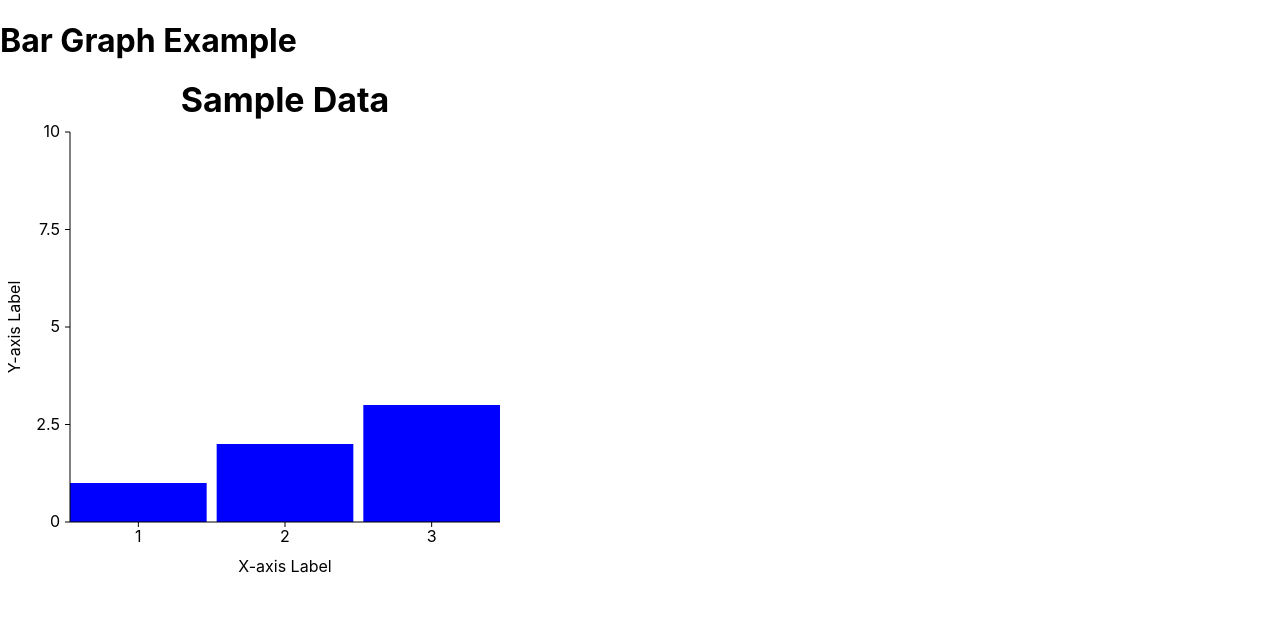
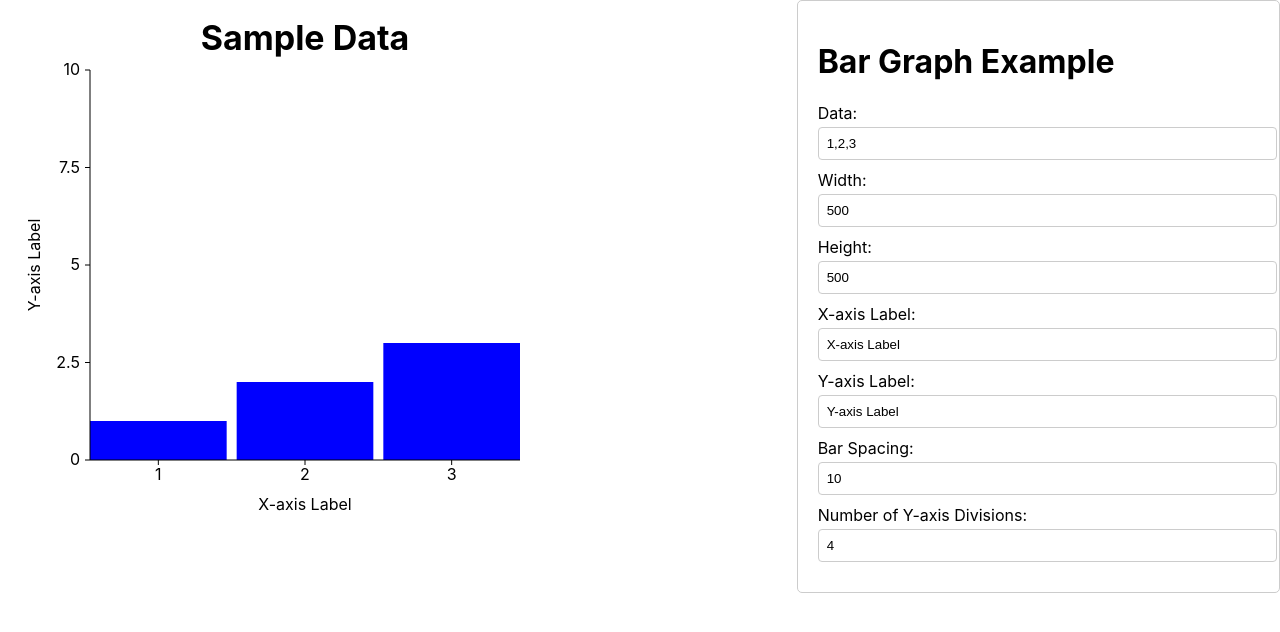
Before and after one commit to HarivardhanR/graphnest, a React (Create React App) app: page / in a window 1280 px wide. Shown: the top 632 px of the page. Built offline with nearby package versions, Linux system fonts and the light colour scheme.

Commit message:
Included form for user inputs to the graph

```diff
--- a/src/App.js
+++ b/src/App.js
@@ -1,22 +1,25 @@
-import React from 'react';
+import React, { useState } from 'react';
 import BarGraph from './components/BarGraph';
 import Title from './components/Title';
+import './components/form.css'
 
 function App() {
-  // Sample data
-  // const data = [93, 40, 60, 80, 10,20,30,30,40,43,3,2,32,20,32,32,32,32];
-  // const data = [4000,19001, 4000,40];
-  const data = [1,2,3];
-  const width = 500;
-  const height = 500;
-  const xAxisLabel = "X-axis Label";
-  const yAxisLabel = "Y-axis Label";
-  const barSpacing = 10;
-  const numYAxisDivisions = 4;
+  const [data, setData] = useState([1, 2, 3]);
+  const [width, setWidth] = useState(500);
+  const [height, setHeight] = useState(500);
+  const [xAxisLabel, setXAxisLabel] = useState("X-axis Label");
+  const [yAxisLabel, setYAxisLabel] = useState("Y-axis Label");
+  const [barSpacing, setBarSpacing] = useState(10);
+  const [numYAxisDivisions, setNumYAxisDivisions] = useState(4);
+
+  const handleFormSubmit = (e) => {
+    e.preventDefault();
+    // You can perform any additional validation or processing here
+  };
 
   return (
-    <div className="App">
-      <h1>Bar Graph Example</h1>
+    <div className="app-container">
+      <div className="graph-container">
         <BarGraph
           data={data}
           width={width}
@@ -26,8 +29,70 @@ function App() {
           barSpacing={barSpacing}
           numYAxisDivisions={numYAxisDivisions}
         >
-        <Title value="Sample Data" fill="black" style={{}}/>
+          <Title value="Sample Data" fill="black" style={{}} />
         </BarGraph>
+      </div>
+      <div className="form-container">
+        <h1>Bar Graph Example</h1>
+        <form onSubmit={handleFormSubmit}>
+          <div className="form-group">
+            <label>Data:</label>
+            <input
+              type="text"
+              value={data.join(',')}
+              onChange={(e) => setData(e.target.value.split(',').map(Number))}
+            />
+          </div>
+          <div className="form-group">
+            <label>Width:</label>
+            <input
+              type="number"
+              value={width}
+              onChange={(e) => setWidth(Number(e.target.value))}
+            />
+          </div>
+          <div className="form-group">
+            <label>Height:</label>
+            <input
+              type="number"
+              value={height}
+              onChange={(e) => setHeight(Number(e.target.value))}
+            />
+          </div>
+          <div className="form-group">
+            <label>X-axis Label:</label>
+            <input
+              type="text"
+              value={xAxisLabel}
+              onChange={(e) => setXAxisLabel(e.target.value)}
+            />
+          </div>
+          <div className="form-group">
+            <label>Y-axis Label:</label>
+            <input
+              type="text"
+              value={yAxisLabel}
+              onChange={(e) => setYAxisLabel(e.target.value)}
+            />
+          </div>
+          <div className="form-group">
+            <label>Bar Spacing:</label>
+            <input
+              type="number"
+              value={barSpacing}
+              onChange={(e) => setBarSpacing(Number(e.target.value))}
+            />
+          </div>
+          <div className="form-group">
+            <label>Number of Y-axis Divisions:</label>
+            <input
+              type="number"
+              value={numYAxisDivisions}
+              onChange={(e) => setNumYAxisDivisions(Number(e.target.value))}
+            />
+          </div>
+        </form>
+      </div>
     </div>
   );
 }
--- /dev/null
+++ b/src/components/form.css
@@ -0,0 +1,46 @@
+.app-container {
+    display: flex;
+    justify-content: space-between;
+  }
+
+  .graph-container {
+    width: 60%;
+    padding: 20px;
+  }
+
+  .form-container {
+    width: 35%;
+    padding: 20px;
+    border: 1px solid #ccc;
+    border-radius: 5px;
+  }
+
+  .form-group {
+    margin-bottom: 10px;
+  }
+
+  label {
+    display: block;
+  }
+
+  input[type="text"],
+  input[type="number"] {
+    width: 100%;
+    padding: 8px;
+    margin-top: 4px;
+    border: 1px solid #ccc;
+    border-radius: 4px;
+  }
+
+  button {
+    padding: 10px 20px;
+    background-color: #007bff;
+    color: #fff;
+    border: none;
+    border-radius: 4px;
+    cursor: pointer;
+  }
+
+  button:hover {
+    background-color: #0056b3;
+  }
```
Lines whose indentation alone changed are shown as unchanged.
